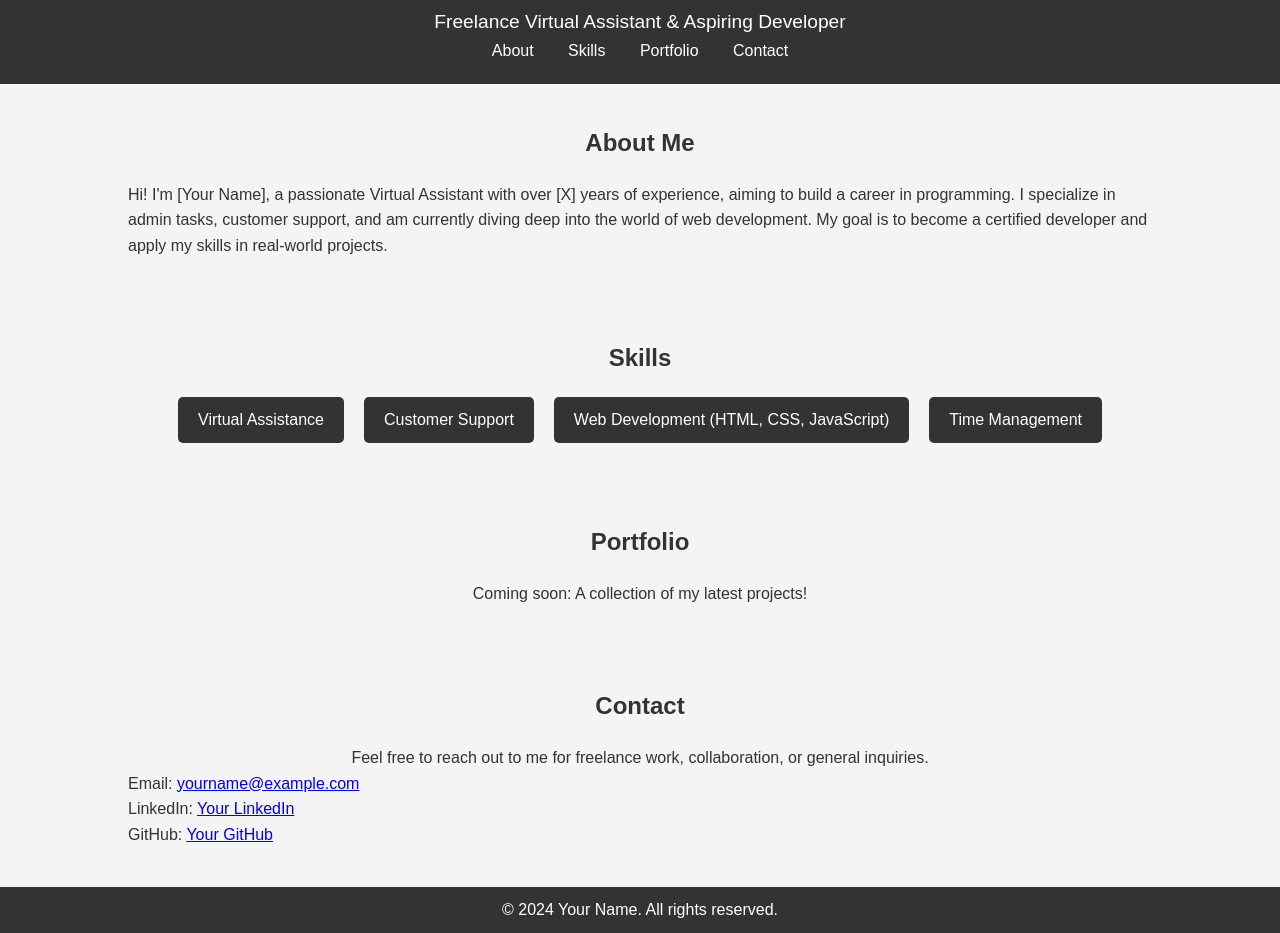
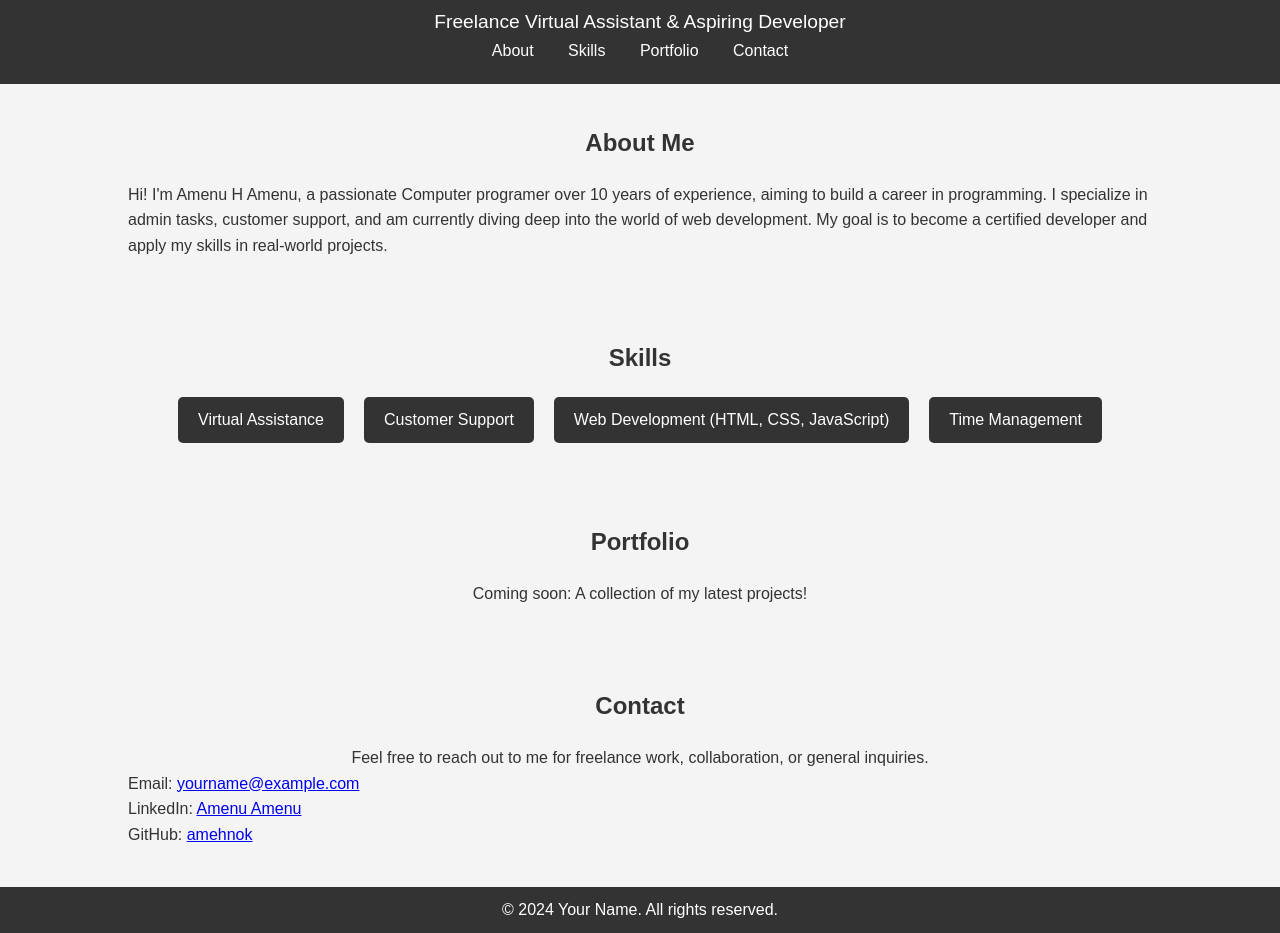
Before and after one commit to amehenok/my-portfolio, a plain HTML site: page index.html in a window 1280 px wide. Shown: the part 74-1007 px from the top of the page. Drawn offline with Linux system fonts and the light colour scheme.

Commit message:
Update index.html

```diff
--- a/index.html
+++ b/index.html
@@ -26,7 +26,7 @@
     <section id="about">
         <div class="container">
             <h2>About Me</h2>
-            <p>Hi! I'm [Your Name], a passionate Virtual Assistant with over [X] years of experience, aiming to build a career in programming. I specialize in admin tasks, customer support, and am currently diving deep into the world of web development. My goal is to become a certified developer and apply my skills in real-world projects.</p>
+            <p>Hi! I'm Amenu H Amenu, a passionate Computer programer over 10 years of experience, aiming to build a career in programming. I specialize in admin tasks, customer support, and am currently diving deep into the world of web development. My goal is to become a certified developer and apply my skills in real-world projects.</p>
         </div>
     </section>
 
@@ -54,9 +54,9 @@
             <h2>Contact</h2>
             <p>Feel free to reach out to me for freelance work, collaboration, or general inquiries.</p>
             <ul>
-                <li>Email: <a href="mailto:yourname@example.com">yourname@example.com</a></li>
-                <li>LinkedIn: <a href="https://linkedin.com/in/yourprofile" target="_blank">Your LinkedIn</a></li>
-                <li>GitHub: <a href="https://github.com/yourusername" target="_blank">Your GitHub</a></li>
+                <li>Email: <a href="mailto:henokamenu2@gmail.com">yourname@example.com</a></li>
+                <li>LinkedIn: <a href="https://www.linkedin.com/in/amenu-amenu/">Amenu Amenu</a></li>
+                <li>GitHub: <a href="https://github.com/amehnok" target="_blank">amehnok</a></li>
             </ul>
         </div>
     </section>
```
